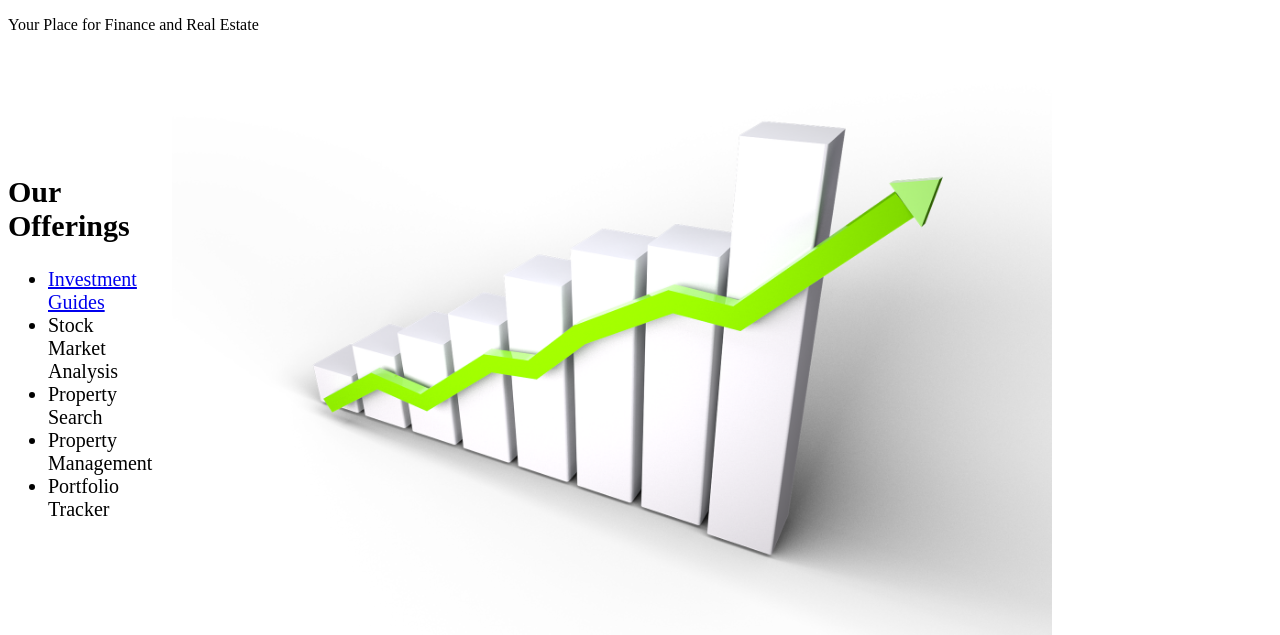
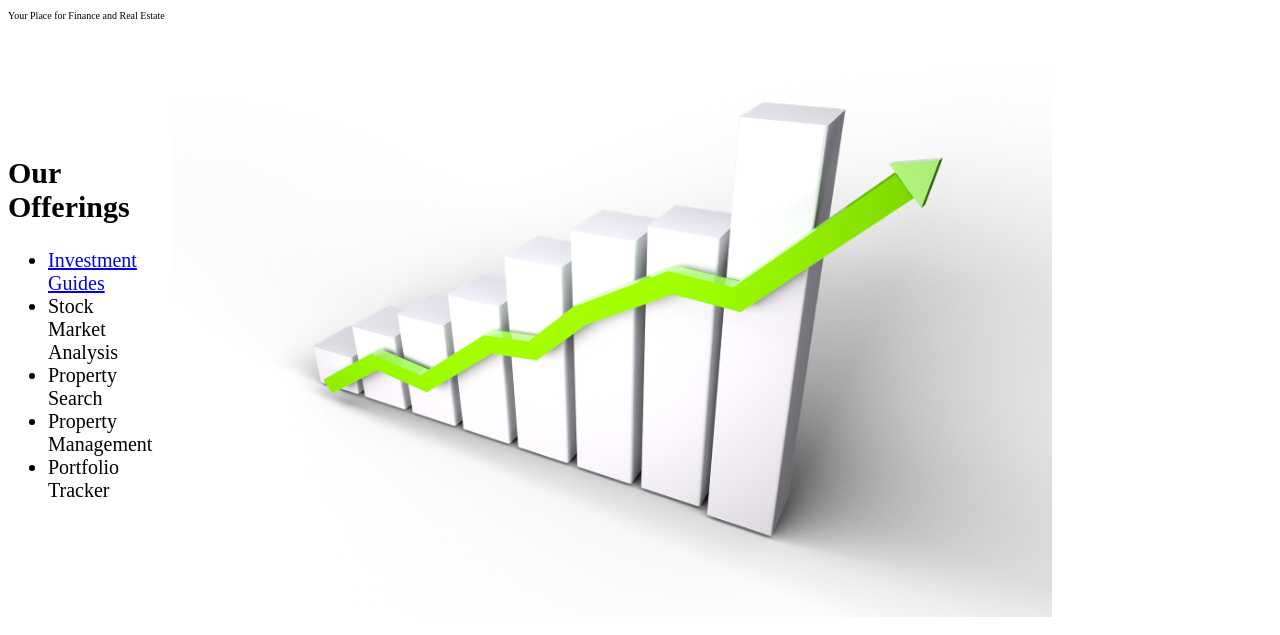
Before and after one commit to Mikal278/1kinvestments, a PHP site: page / in a window 1280 px wide. Shown: the top 635 px of the page. Run offline with PHP 8.4, Linux system fonts and the light colour scheme.

Commit message:
Update main.css

```diff
--- a/main.css
+++ b/main.css
@@ -17,3 +17,21 @@
 	font-size: 20px;
 	padding-right: 20px;
 }
+
+#headerLarge
+{
+	font-size: 20px;
+	justify-content: center;
+}
+
+#headerTiny
+{
+	font-size: 10px;
+	justify-content: center;
+}
+
+#footerLarge
+{
+	font-size: 20px;
+	justify-content: center;
+}
```
